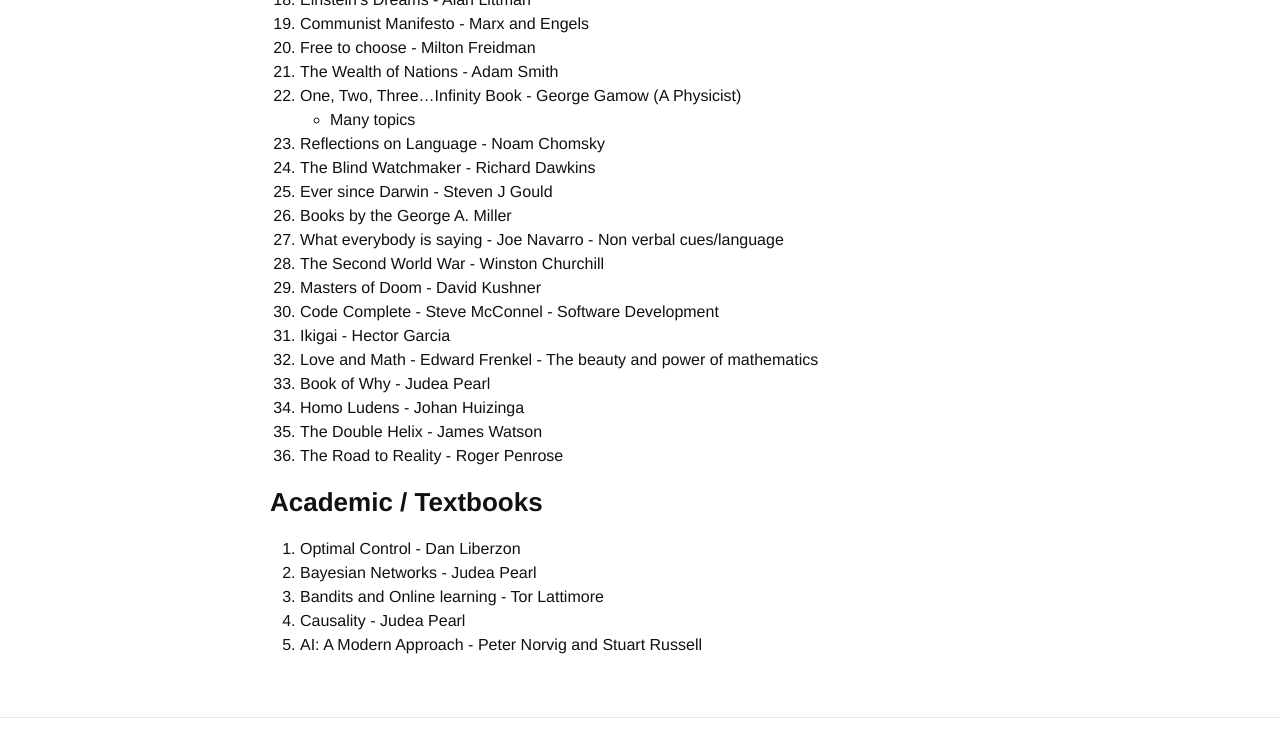
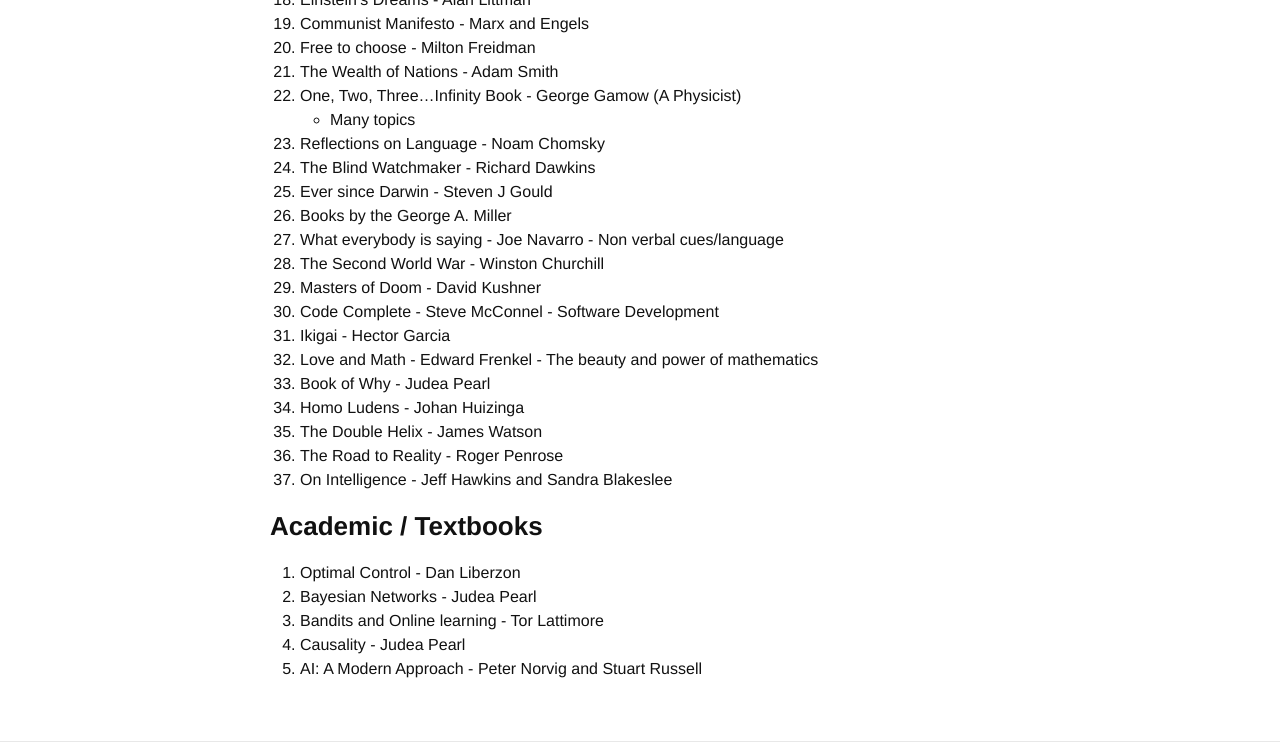
Before and after one commit to ishank-juneja/ishank-juneja.github.io, a Jekyll site: the page built from _posts/blog/miscellaneous/2020-06-29-reading.md, in a window 1280 px wide and 900 px high, scrolled down 1070 px, cut to the strip 0-744 px from the top of the window. Built offline with Jekyll 4.4.1, drawn with Linux system fonts in a browser that asks for light colours; a script that is not in the unit is left out; comment, search, counter and statistics services are not loaded.

Commit message:
reading list update

```diff
--- a/_posts/blog/miscellaneous/2020-06-29-reading.md
+++ b/_posts/blog/miscellaneous/2020-06-29-reading.md
@@ -62,6 +62,7 @@ Book - George Gamow (A Physicist)
 35. Homo Ludens - Johan Huizinga
 36. The Double Helix - James Watson
 37. The Road to Reality - Roger Penrose
+38. On Intelligence - Jeff Hawkins and Sandra Blakeslee
 
 ### **Academic / Textbooks**
 1. Optimal Control - Dan Liberzon
```
